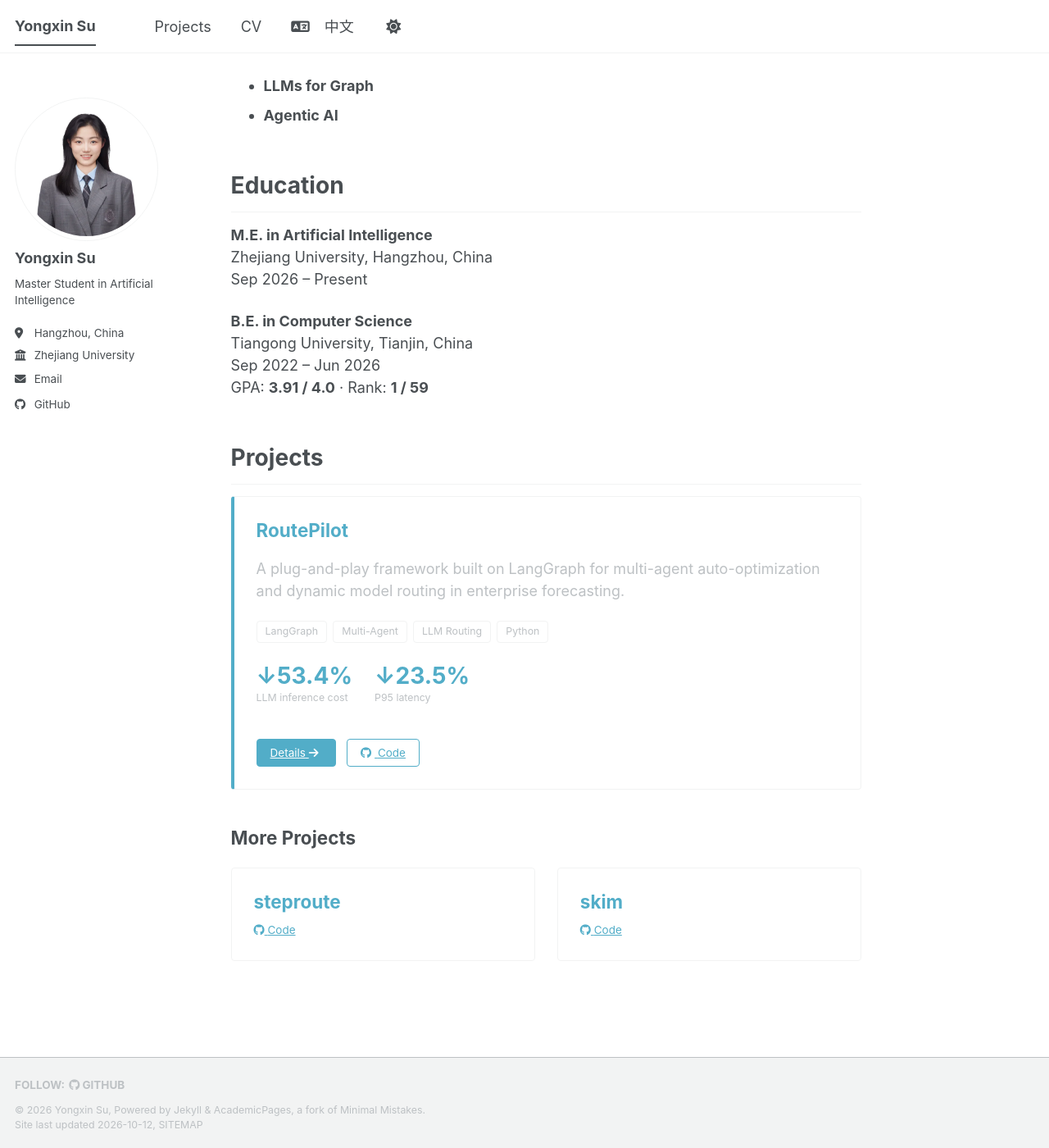
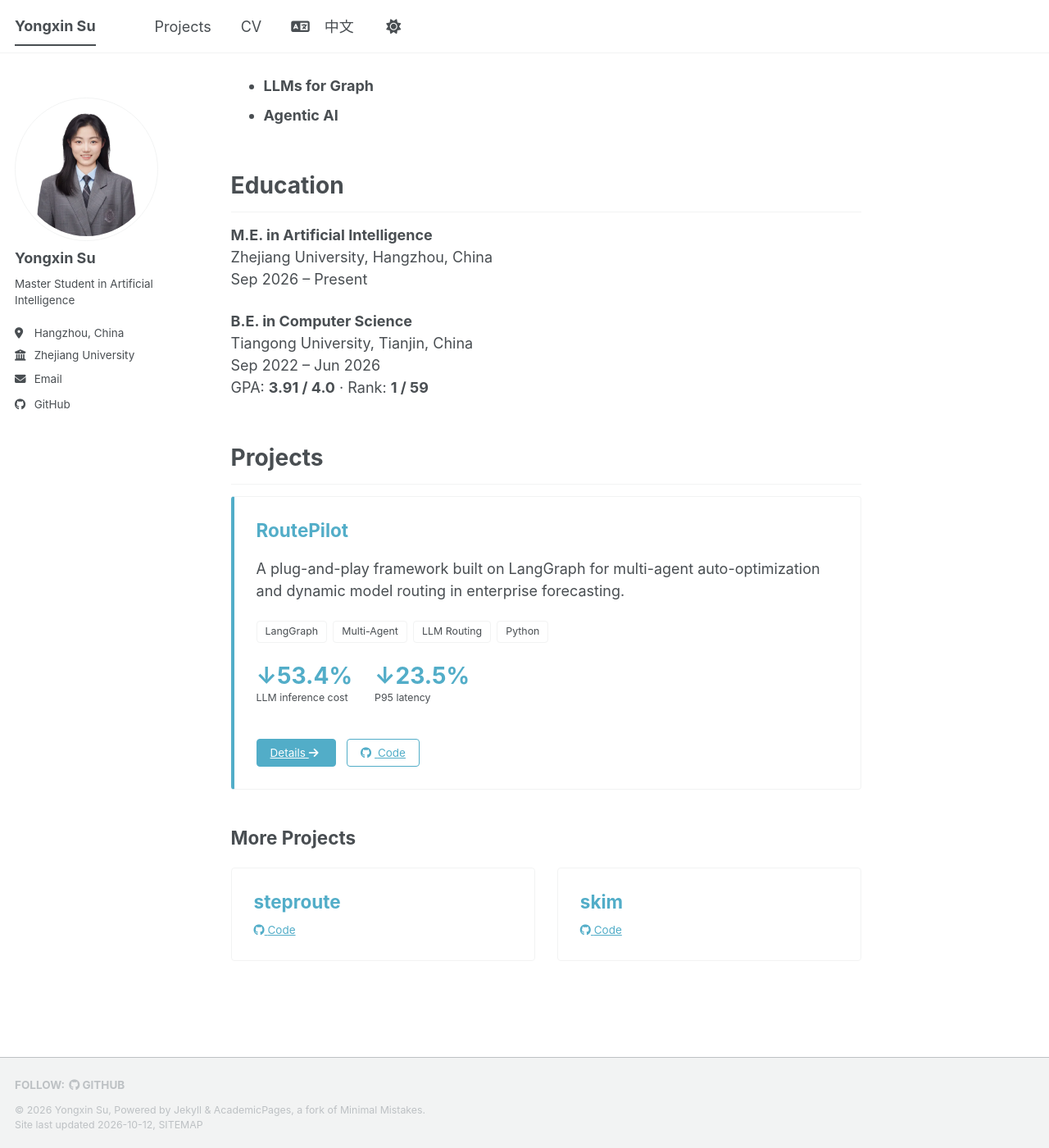
Before and after one commit to syx7777/syx7777.github.io, a Jekyll site: the page built from _pages/home.md, in a window 1280 px wide and 1400 px high, scrolled down 180 px. Shown: the whole window at 82% size. Built offline with Jekyll 4.4.1, drawn with Linux system fonts in a browser that asks for light colours; a style sheet for code colours, icons or effects is not loaded.

Commit message:
Use the body text color for project card secondary text
The light-gray text variable left the excerpt, tech tags and metric labels at
about 1.8:1 contrast on white, which was hard to read in the light theme. The
adaptive body text color gives roughly 8.4:1 and still resolves to white in the
dark theme.

```diff
--- a/_sass/layout/_project-cards.scss
+++ b/_sass/layout/_project-cards.scss
@@ -66,7 +66,7 @@
 .project-card__excerpt {
   margin: 0 0 1em;
   font-size: $type-size-6;
-  color: var(--global-text-color-light);
+  color: var(--global-text-color);
 }
 
 .project-card__tech {
@@ -82,7 +82,7 @@
     font-size: $type-size-7;
     border: 1px solid var(--global-border-color);
     border-radius: $border-radius;
-    color: var(--global-text-color-light);
+    color: var(--global-text-color);
   }
 }
 
@@ -109,7 +109,7 @@
 
 .project-card__metric-label {
   font-size: $type-size-7;
-  color: var(--global-text-color-light);
+  color: var(--global-text-color);
 }
 
 .project-card__actions {
```
